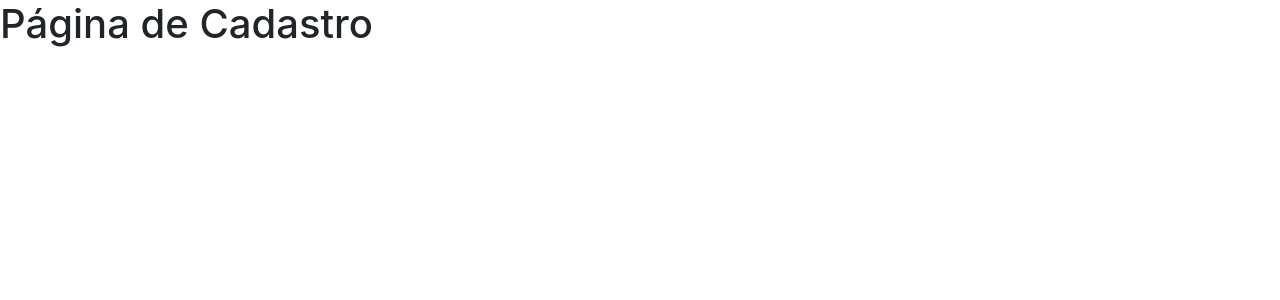
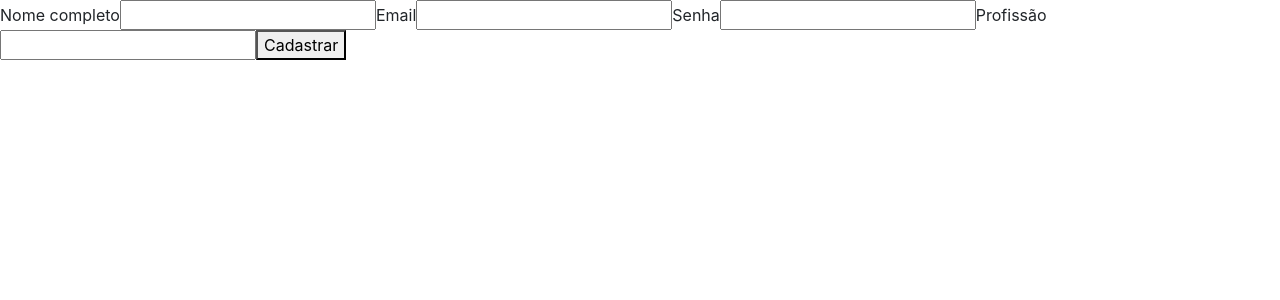
Before and after one commit to tarsojabbes/blog-mern, a React (Create React App) app in the folder client/: page /cadastrar in a window 1280 px wide. Shown: the top 300 px of the page. Built offline with nearby package versions, Linux system fonts and the light colour scheme.

Commit message:
Inserção do formulário de cadastro de usuário

```diff
--- a/client/src/index.js
+++ b/client/src/index.js
@@ -1,6 +1,6 @@
 import React from 'react';
 import ReactDOM from 'react-dom';
-import './index.css';
+import '../src/styles/Home.css';
 import App from './App';
 import reportWebVitals from './reportWebVitals';
 
--- a/client/src/pages/client/cadastro.js
+++ b/client/src/pages/client/cadastro.js
@@ -1,7 +1,38 @@
-import React from 'react'
+import React, { useState, useEffect } from 'react'
+import api from '../../services/api'
 
-export default function Cadastro(){
-    return(
-        <h1>Página de Cadastro</h1>
+export default function Cadastro() {
+
+    const [nome, setNome] = useState('')
+    const [email, setEmail] = useState('')
+    const [senha, setSenha] = useState('')
+    const [profissao, setProfissao] = useState('')
+
+    async function handleCadastro() {
+        const data = { nome, email, senha, profissao }
+        const response = await api.post('/api/usuarios', data)
+        if (response.status === 200) {
+            setTimeout(() => {
+                window.location.href = '/perfil'
+            }, 3000)
+
+        } else {
+            alert("Não foi possível cadastrar este usuário")
+        }
+    }
+
+
+    return (
+        <div id="card-cadastro">
+            <label>Nome completo</label>
+            <input type="text" required value={nome} onChange={(e) => setNome(e.target.value)} />
+            <label>Email</label>
+            <input type="email" required value={email} onChange={(e) => setEmail(e.target.value)} />
+            <label>Senha</label>
+            <input type="password" required value={senha} onChange={(e) => setSenha(e.target.value)} />
+            <label>Profissão</label>
+            <input type="text" required value={profissao} onChange={(e) => setProfissao(e.target.value)} />
+            <button onClick={handleCadastro}>Cadastrar</button>
+        </div>
     )
 }
--- /dev/null
+++ b/client/src/styles/Cadastro.css
@@ -0,0 +1,15 @@
+@import url('https://fonts.googleapis.com/css2?family=Montserrat:ital,wght@0,100;0,200;0,300;0,400;0,500;0,600;0,700;0,800;0,900;1,100;1,200;1,300;1,400;1,500;1,600;1,700;1,800;1,900&display=swap');
+
+* {
+    background-image: url("https://images.unsplash.com/photo-1614854262340-ab1ca7d079c7?ixid=MnwxMjA3fDB8MHxwaG90by1wYWdlfHx8fGVufDB8fHx8&ixlib=rb-1.2.1&auto=format&fit=crop&w=1100&q=80");
+}
+
+#card-cadastro {
+    height: 100vw;
+    width: 60%;
+    background-color: #FFF;
+}
+
+input {
+    background-color: red;
+}
```
Also changed, not shown: client/src/styles/Home.css (renamed from client/src/index.css), client/src/styles/Login.css (added).
